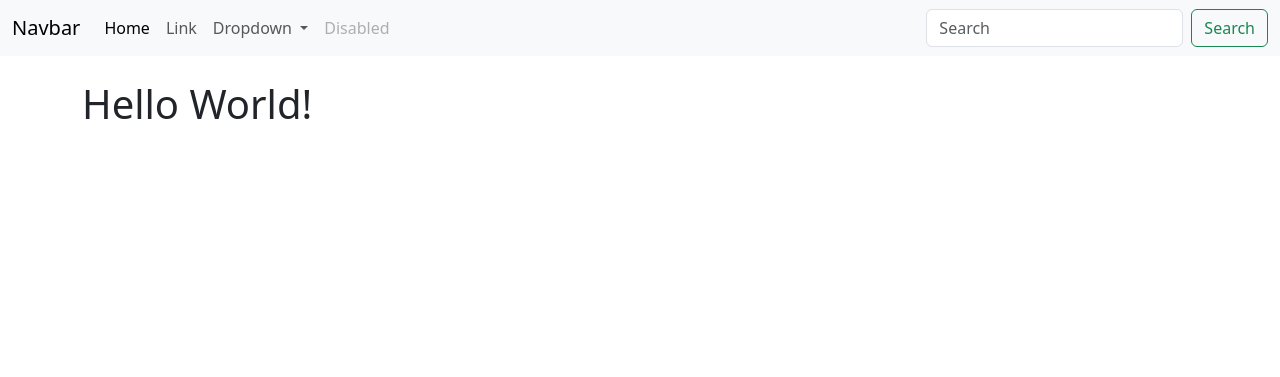
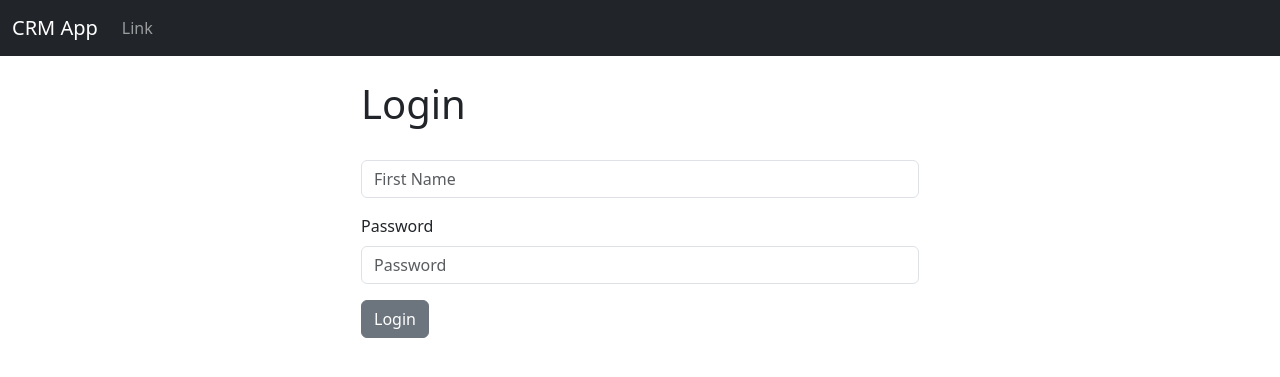
Before and after one commit to marc21format/crmapp, a Django app: page / in a window 1280 px wide. Shown: the top 377 px of the page. Run offline with Django 5.2, Linux system fonts and the light colour scheme.

Commit message:
added login logout

```diff
--- a/crmwebsite/templates/home.html
+++ b/crmwebsite/templates/home.html
@@ -2,7 +2,31 @@
 
 {% block content %}
 
-<h1>Hello World!</h1>
+<div class="col-md-6 offset-md-3">
+
+<h1>Login</h1>
+<br/>
+
+<form>
+  <div class="mb-3">
+
+    <input type="text" class="form-control" name="
+    username", placeholder="First Name" required>
+
+  </div>
+  <div class="mb-3">
+    <label for="exampleInputPassword1" class="form-label">Password</label>
+    <input type="password" class="form-control" name="
+    password", placeholder="Password" required>
+  </div>
+
+  <button type="submit" class="btn btn-secondary">Login</button>
+</form>
+<form method="POST" action="{% url 'home' %}">
+	{% csrf_token %}
 
 
+
+<div>
+
 {% endblock %}
--- a/crmwebsite/templates/navbar.html
+++ b/crmwebsite/templates/navbar.html
@@ -1,36 +1,17 @@
-<nav class="navbar navbar-expand-lg bg-body-tertiary">
+<nav class="navbar navbar-expand-lg navbar-dark bg-dark">
   <div class="container-fluid">
-    <a class="navbar-brand" href="#">Navbar</a>
+    <a class="navbar-brand" href="%#%">CRM App</a>
     <button class="navbar-toggler" type="button" data-bs-toggle="collapse" data-bs-target="#navbarSupportedContent" aria-controls="navbarSupportedContent" aria-expanded="false" aria-label="Toggle navigation">
       <span class="navbar-toggler-icon"></span>
     </button>
     <div class="collapse navbar-collapse" id="navbarSupportedContent">
       <ul class="navbar-nav me-auto mb-2 mb-lg-0">
-        <li class="nav-item">
-          <a class="nav-link active" aria-current="page" href="#">Home</a>
-        </li>
+
         <li class="nav-item">
           <a class="nav-link" href="#">Link</a>
         </li>
-        <li class="nav-item dropdown">
-          <a class="nav-link dropdown-toggle" href="#" role="button" data-bs-toggle="dropdown" aria-expanded="false">
-            Dropdown
-          </a>
-          <ul class="dropdown-menu">
-            <li><a class="dropdown-item" href="#">Action</a></li>
-            <li><a class="dropdown-item" href="#">Another action</a></li>
-            <li><hr class="dropdown-divider"></li>
-            <li><a class="dropdown-item" href="#">Something else here</a></li>
-          </ul>
-        </li>
-        <li class="nav-item">
-          <a class="nav-link disabled" aria-disabled="true">Disabled</a>
-        </li>
+
       </ul>
-      <form class="d-flex" role="search">
-        <input class="form-control me-2" type="search" placeholder="Search" aria-label="Search">
-        <button class="btn btn-outline-success" type="submit">Search</button>
-      </form>
     </div>
   </div>
 </nav>
--- a/crmwebsite/urls.py
+++ b/crmwebsite/urls.py
@@ -3,5 +3,8 @@ from . import views
 
 urlpatterns = [
     path('', views.home, name='home'),
+    #path('login/', views.login_user, name='login'),
+    #path('logout/', views.logout_user, name='logout'),
+
 
 ]
--- a/crmwebsite/views.py
+++ b/crmwebsite/views.py
@@ -1,4 +1,15 @@
 from django.shortcuts import render
+from django.contrib.auth import authenticate, login, logout
+from django.contrib import messages
+
+
 
 def home(request):
+
 	return render (request, 'home.html', {})
+
+def login_user(request):
+	pass
+
+def logout_user(request):
+	pass
```
